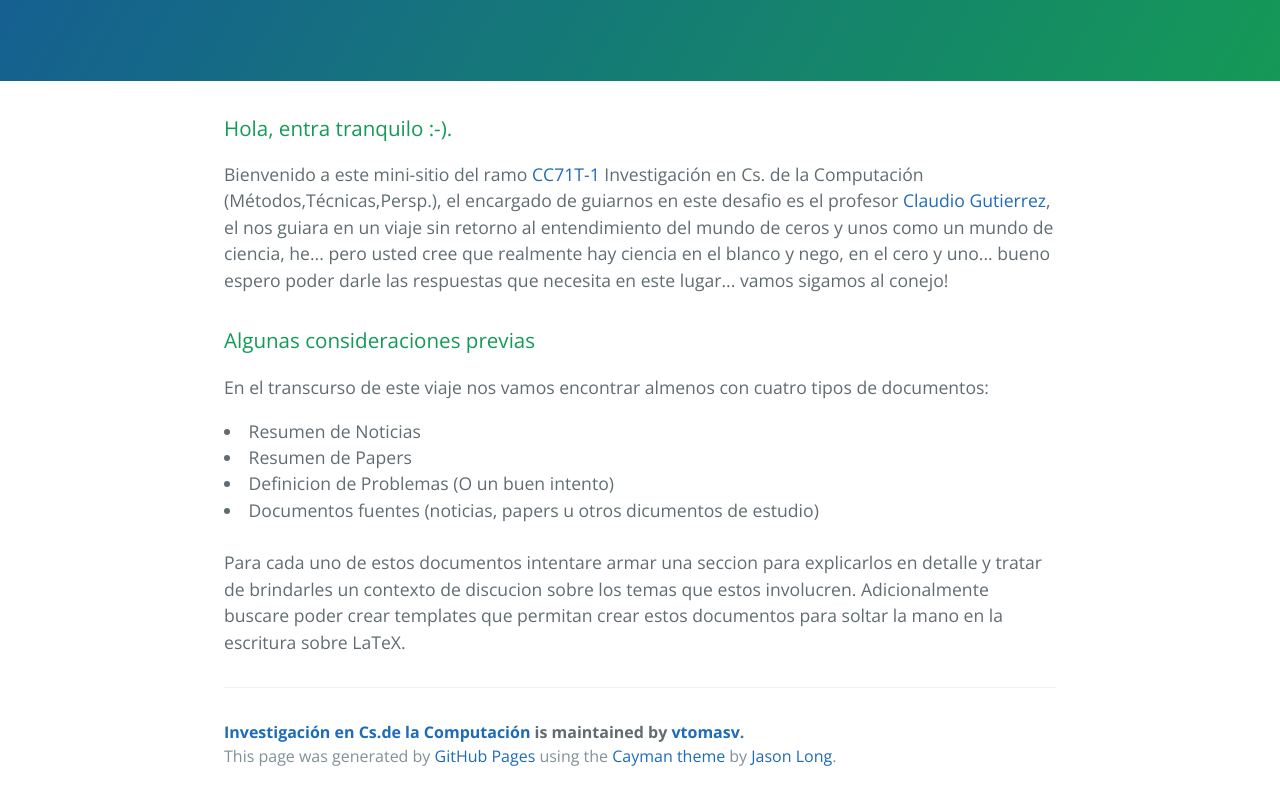
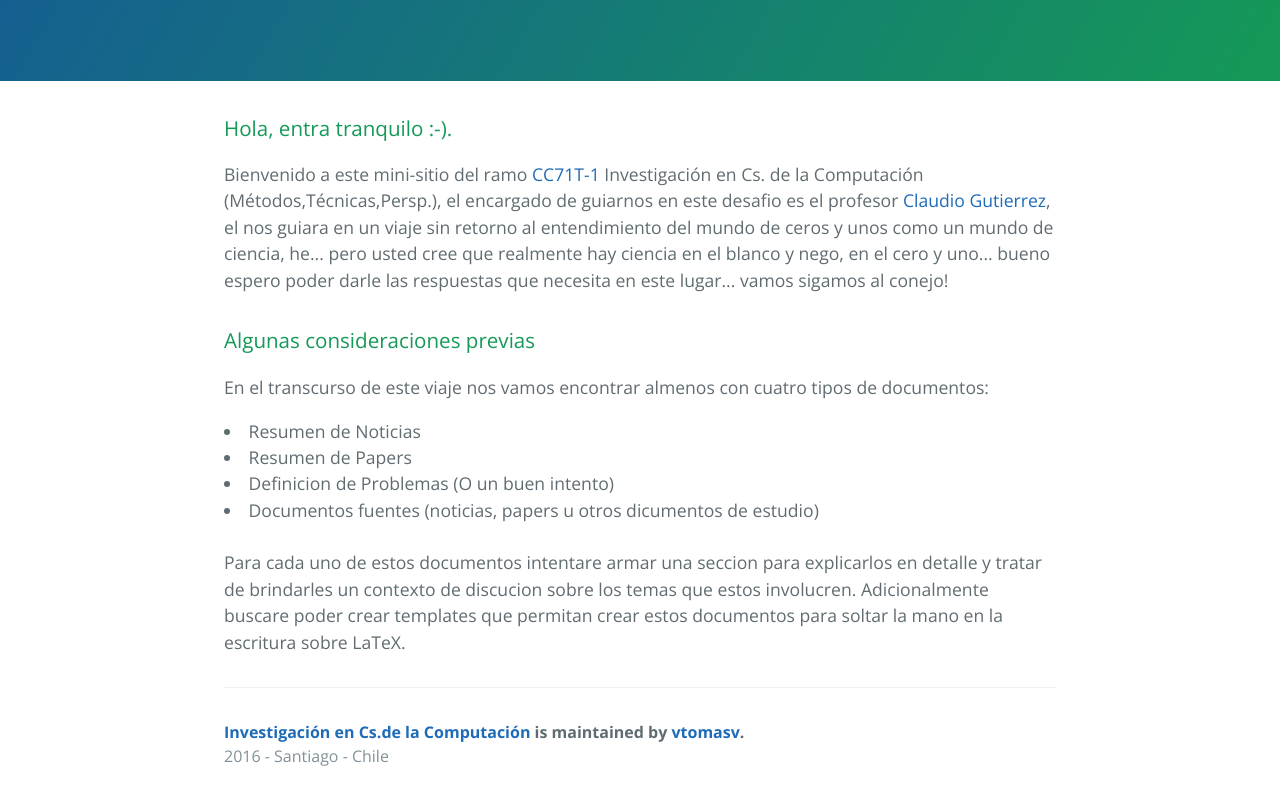
Before and after one commit to vtomasv/icc, a plain HTML site: page index.html in a window 1280 px wide. Shown: the part 332-1132 px from the top of the page. Drawn offline with nearby package versions, Linux system fonts and the light colour scheme.

Commit message:
Adecuaciones al index,html

```diff
--- a/index.html
+++ b/index.html
@@ -44,7 +44,7 @@
       <footer class="site-footer">
         <span class="site-footer-owner"><a href="https://github.com/vtomasv/icc">Investigación en Cs.de la Computación</a> is maintained by <a href="https://github.com/vtomasv">vtomasv</a>.</span>
 
-        <span class="site-footer-credits">This page was generated by <a href="https://pages.github.com">GitHub Pages</a> using the <a href="https://github.com/jasonlong/cayman-theme">Cayman theme</a> by <a href="https://twitter.com/jasonlong">Jason Long</a>.</span>
+        <span class="site-footer-credits">2016 - Santiago - Chile</span>
       </footer>
 
     </section>
```
